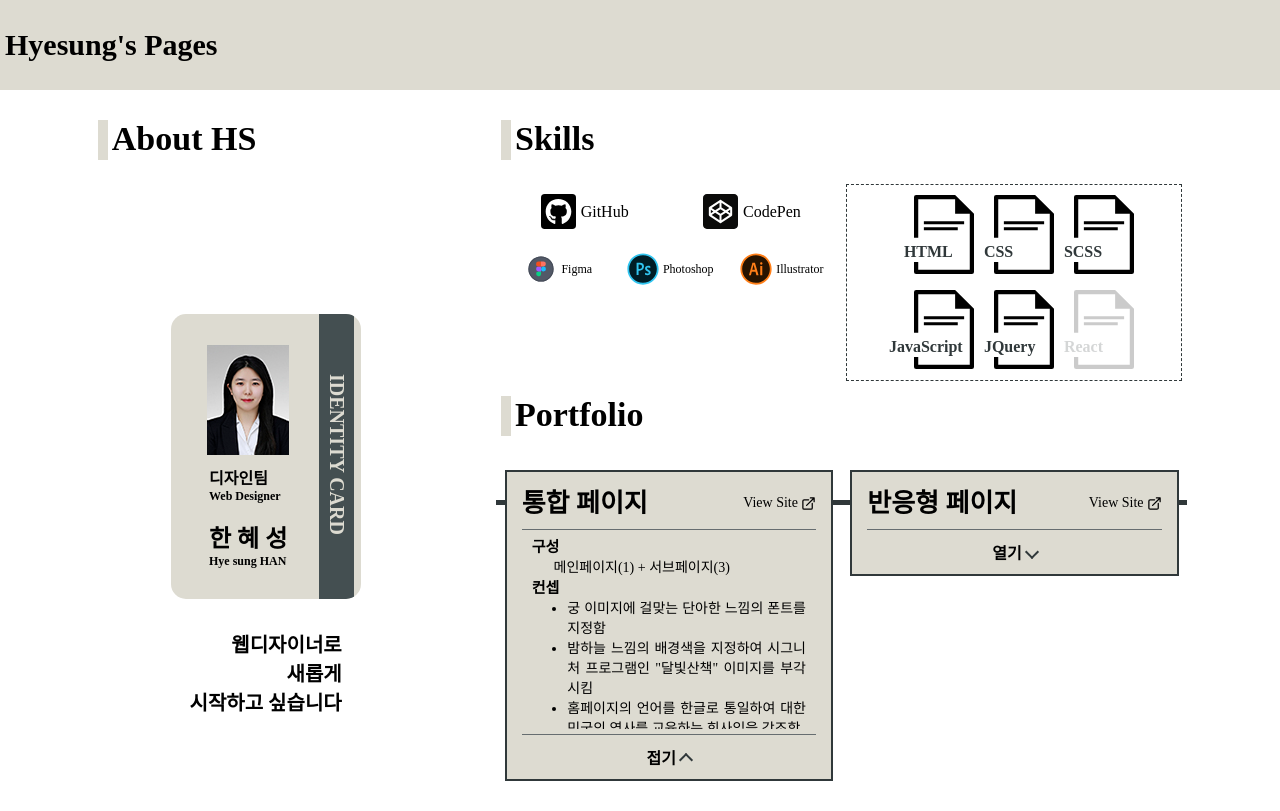
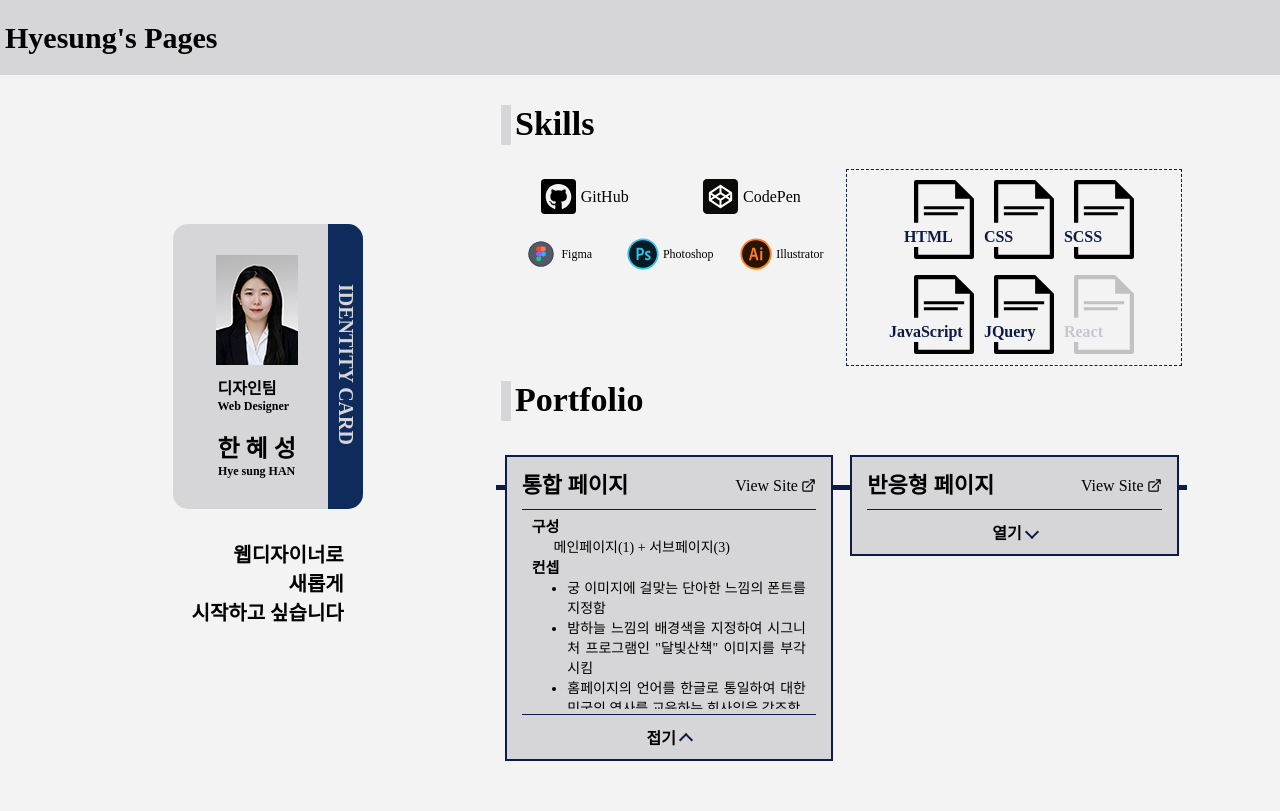
Before and after one commit to hyesungHan/PortfolioINTRO, a plain HTML site: page index.html in a window 1280 px wide. Drawn offline with Linux system fonts and the light colour scheme.

Commit message:
desktop modify

```diff
--- a/assets/scss/base/_variable_color.scss
+++ b/assets/scss/base/_variable_color.scss
@@ -1,7 +1,32 @@
-$thema01-01:rgba(#dddbd1,1);
-$thema01-02:rgba(#d1cec6,1);
-$thema01-03:rgba(#adafaa,1);
-$thema01-04:rgba(#919693,1);
-$thema01-05:rgba(#666d70,1);
-$thema01-06:rgba(#444f51,1);
-$thema01-07:rgba(#30383a,1);
+// $thema01-01:rgba(#dddbd1,1);
+// $thema01-02:rgba(#d1cec6,1);
+// $thema01-03:rgba(#adafaa,1);
+// $thema01-04:rgba(#919693,1);
+// $thema01-05:rgba(#666d70,1);
+// $thema01-06:rgba(#444f51,1);
+// $thema01-07:rgba(#30383a,1);
+
+// $thema01-01:rgba(#d8ddce,1);
+// $thema01-02:rgba(#c1d1bf,1);
+// $thema01-03:rgba(#a5bfaa,1);
+// $thema01-04:rgba(#7fa08c,1);
+// $thema01-05:rgba(#5b8772,1);
+// $thema01-06:rgba(#21543f,1);
+// $thema01-07:rgba(#0c3026,1);
+
+// $thema01-01:rgba(#cce2dd,1);
+// $thema01-02:rgba(#b2d8d8,1);
+// $thema01-03:rgba(#8cccd3,1);
+// $thema01-04:rgba(#54b7c6,1);
+// $thema01-05:rgba(#00a0ba,1);
+// $thema01-06:rgba(#007f99,1);
+// $thema01-07:rgba(#00667f,1);
+
+$thema01-01:rgba(#d6d6d8,1);
+$thema01-01-opacity:rgba(#d6d6d8,0.29);
+$thema01-02:rgba(#bfc6d1,1);
+$thema01-03:rgba(#9baabf,1);
+$thema01-04:rgba(#6d87a8,1);
+$thema01-05:rgba(#335687,1);
+$thema01-06:rgba(#0f2b5b,1);
+$thema01-07:rgba(#0c1c47,1);
--- a/assets/scss/components/_about_area.scss
+++ b/assets/scss/components/_about_area.scss
@@ -9,7 +9,7 @@
         margin:0 auto 30px;
         display:flex;
         flex-direction: column;
-        justify-content: center;
+        justify-content: flex-start;
         width:285px;
         height:190px;
         border-radius:15px;
@@ -113,12 +113,20 @@
     .about-area{
         margin:0 auto;
         width:30%;
+        height:100%;
 
         .common-inner{
-            display:flex;
-            flex-direction: column;
-            justify-content: center;
-            gap:100px;
+            margin:auto;
+            text-align: center;
+            .helper{
+                display:inline-block;
+                vertical-align: middle;
+                height:80vh;
+            }
+            .inner{
+                display:inline-block;
+                vertical-align: middle;
+            }
         }
         .id-card-area{
             display:flex;
@@ -150,9 +158,9 @@
                         &:nth-child(2n){
                         font-size: 12px;
                         }
-                        &:nth-child(3),
-                        &:nth-child(4){
-                            align-items: center;
+                        &:nth-child(1),
+                        &:nth-child(2){
+                            text-align:left;
                         }
                     }
                 }
--- a/assets/scss/components/_btn_scroll_top.scss
+++ b/assets/scss/components/_btn_scroll_top.scss
@@ -1,5 +1,5 @@
 .btn-scroll-top{
-    padding:10px 0;
+    padding:10px 0 50px;
     display:flex;
     justify-content: center;
     align-items: center;
--- a/assets/scss/components/_common.scss
+++ b/assets/scss/components/_common.scss
@@ -1,5 +1,6 @@
 body{
     min-width: 320px;
+    background-color: $thema01-01-opacity;
 }
 .common-inner{
     padding:0 5px;
--- a/assets/scss/components/_header_area.scss
+++ b/assets/scss/components/_header_area.scss
@@ -3,6 +3,7 @@
     top:0;
     left:0;
     right:0;
+    height:75px;
     display:flex;
     justify-content:space-between;
     align-items:center;
@@ -11,7 +12,7 @@
     z-index:10;
 
     .title{
-        line-height:3;
+        line-height:75px;
         font-size:30px;
     }
 
@@ -66,6 +67,9 @@
     .header-area{
         position:static;
         margin-bottom:30px;
+        // .title{
+        //     margin-left:100%;
+        // }
         .menu-area{
             display:none;
         }
--- a/assets/scss/components/_portfolio_area.scss
+++ b/assets/scss/components/_portfolio_area.scss
@@ -49,7 +49,7 @@
                 align-items:center;
                 padding:5px 0 10px;
                 .title{
-                    font-size: 26px;
+                    font-size: 22px;
                 }
 
                 .go-to-link{
@@ -57,7 +57,12 @@
                     display:flex;
                     justify-content:center;
                     align-items: center;
-                    font-size: 14px;
+                    font-size: 16px;
+
+                    &:hover{
+                        font-weight: 600;
+                        transition: 0.3s ease;
+                    }
                     .icon-link{
                         margin-left:3px;
                         width:15px;
@@ -71,7 +76,7 @@
                 padding:5px 10px 0;
                 height:200px;
                 overflow-y: auto;
-                border-top:1px solid $thema01-05;
+                border-top:1px solid $thema01-07;
 
                 .content-item{
                     display:flex;
@@ -102,7 +107,7 @@
                 display:flex;
                 justify-content: center;
                 align-items: center;
-                border-top:1px solid $thema01-05;
+                border-top:1px solid $thema01-07;
                 cursor: pointer;
                 .txt{
                     font-size: 16px;
--- a/index.html
+++ b/index.html
@@ -4,7 +4,7 @@
     <meta charset="UTF-8">
     <meta http-equiv="X-UA-Compatible" content="IE=edge">
     <meta name="viewport" content="width=device-width, initial-scale=1.0">
-    <title>Hyesung'sPages</title>
+    <title>Hyesung's&nbsp;Pages</title>
     <link rel="stylesheet" href="./assets/css/style.css">
 </head>
 <body>
@@ -26,10 +26,11 @@
     <div class="wrap">
         <div class="about-area">
             <div class="common-inner">
-                <div class="title-area">
+                <!-- <div class="title-area">
                     <span class="rect"></span>
                     <h2 class="title">About HS</h2>
-                </div>
+                </div> -->
+                <div class="helper"></div>
                 <div class="inner">
                     <div class="id-card-area">
                         <span class="card-line">
```
Also changed, not shown: assets/css/style.css.
